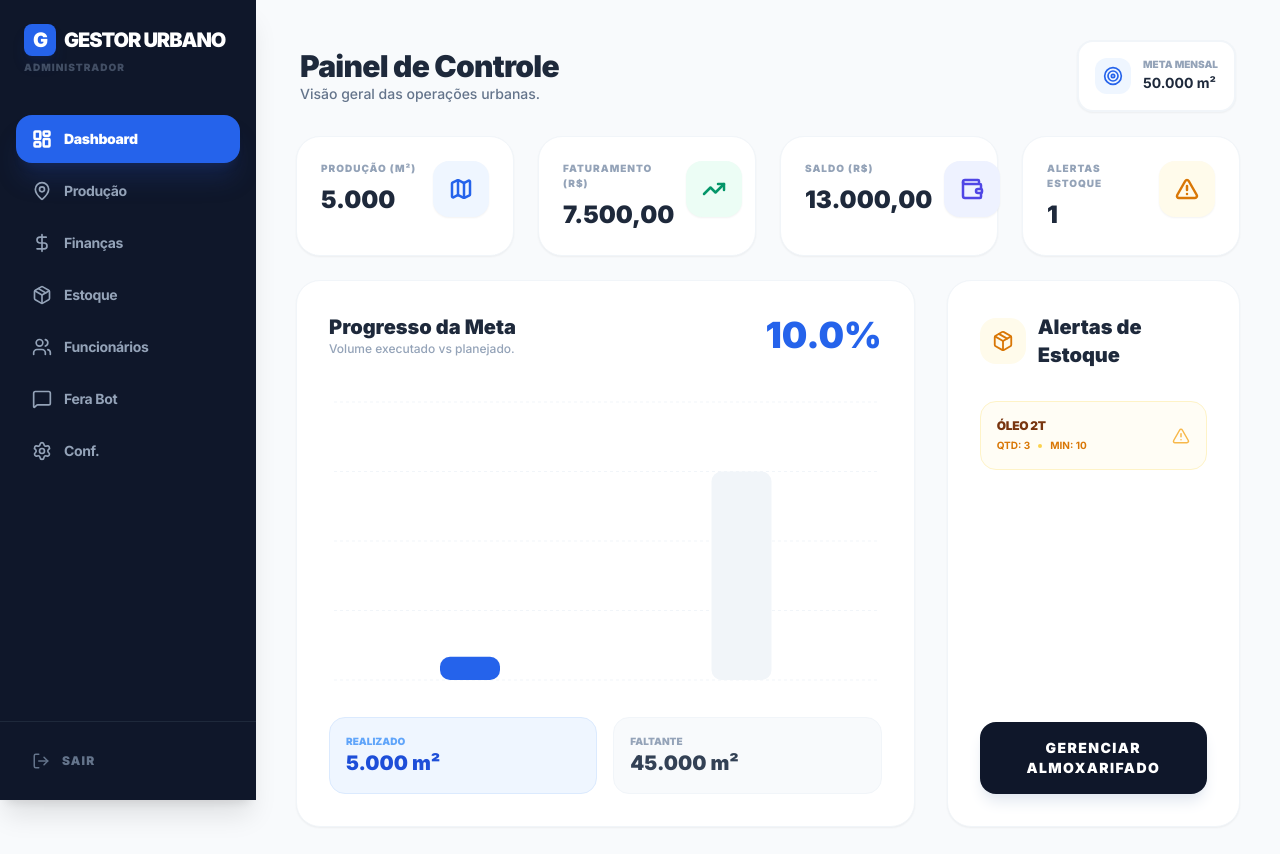
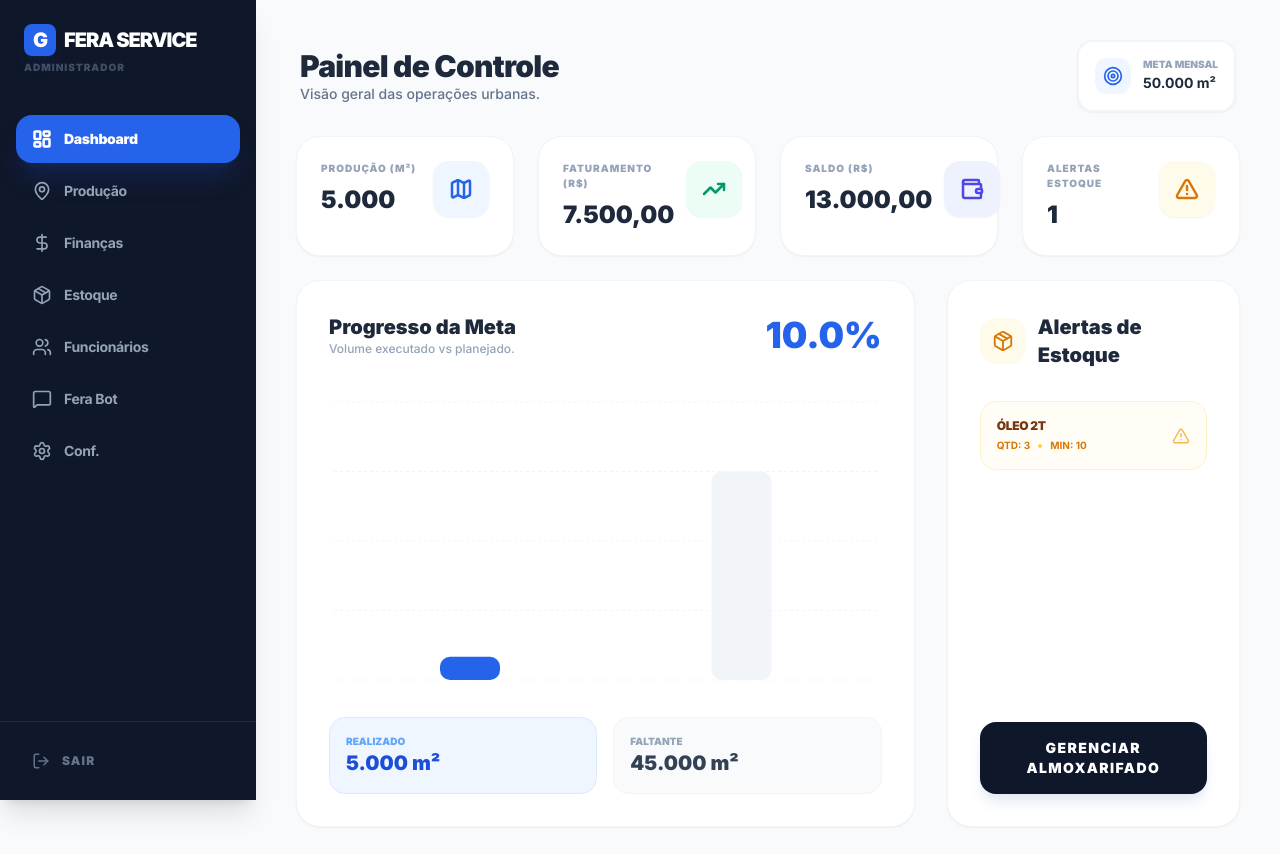
Before and after one commit to Amr-Felipe/FERA-SERVICE, a React (Vite) app: page / in a window 1280 px wide. Shown: the top 854 px of the page. Built offline with nearby package versions, Linux system fonts and the light colour scheme.

Commit message:
fix: Update app name in layout component
Replaces "Gestor Urbano" with "Fera Service" in the application's main layout sidebar for branding consistency.

```diff
--- a/components/Layout.tsx
+++ b/components/Layout.tsx
@@ -38,7 +38,7 @@ const Layout: React.FC<LayoutProps> = ({ children, activeTab, setActiveTab, user
       <div className="p-6">
         <h1 className="text-xl font-black tracking-tighter flex items-center gap-2 uppercase">
           <div className="w-8 h-8 bg-blue-600 rounded-lg flex items-center justify-center shadow-lg shadow-blue-900/20">G</div>
-          Gestor Urbano
+          Fera Service
         </h1>
         <p className="text-[10px] text-slate-500 font-black uppercase tracking-widest mt-1 opacity-60">
           {userRole === 'ADMIN' ? 'Administrador' : 'Operacional'}
```
